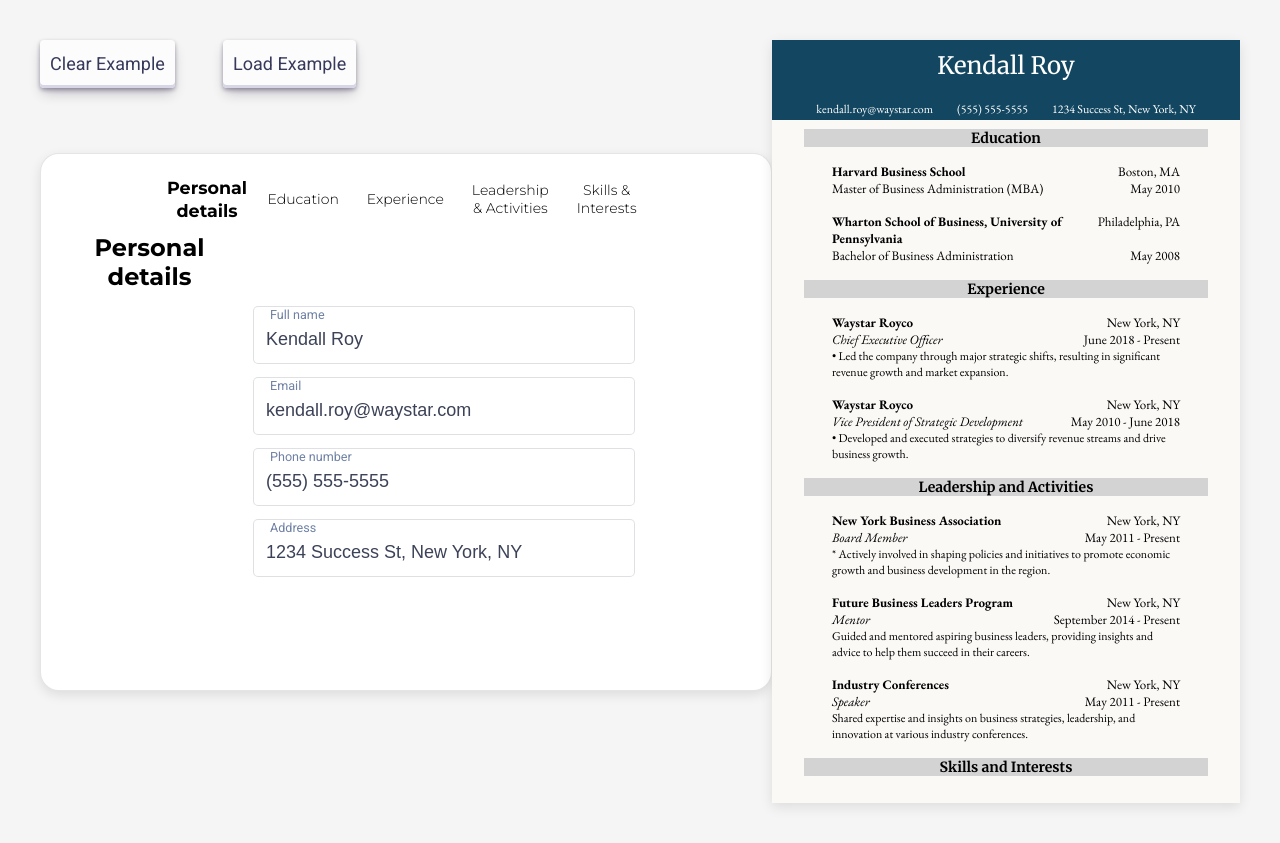
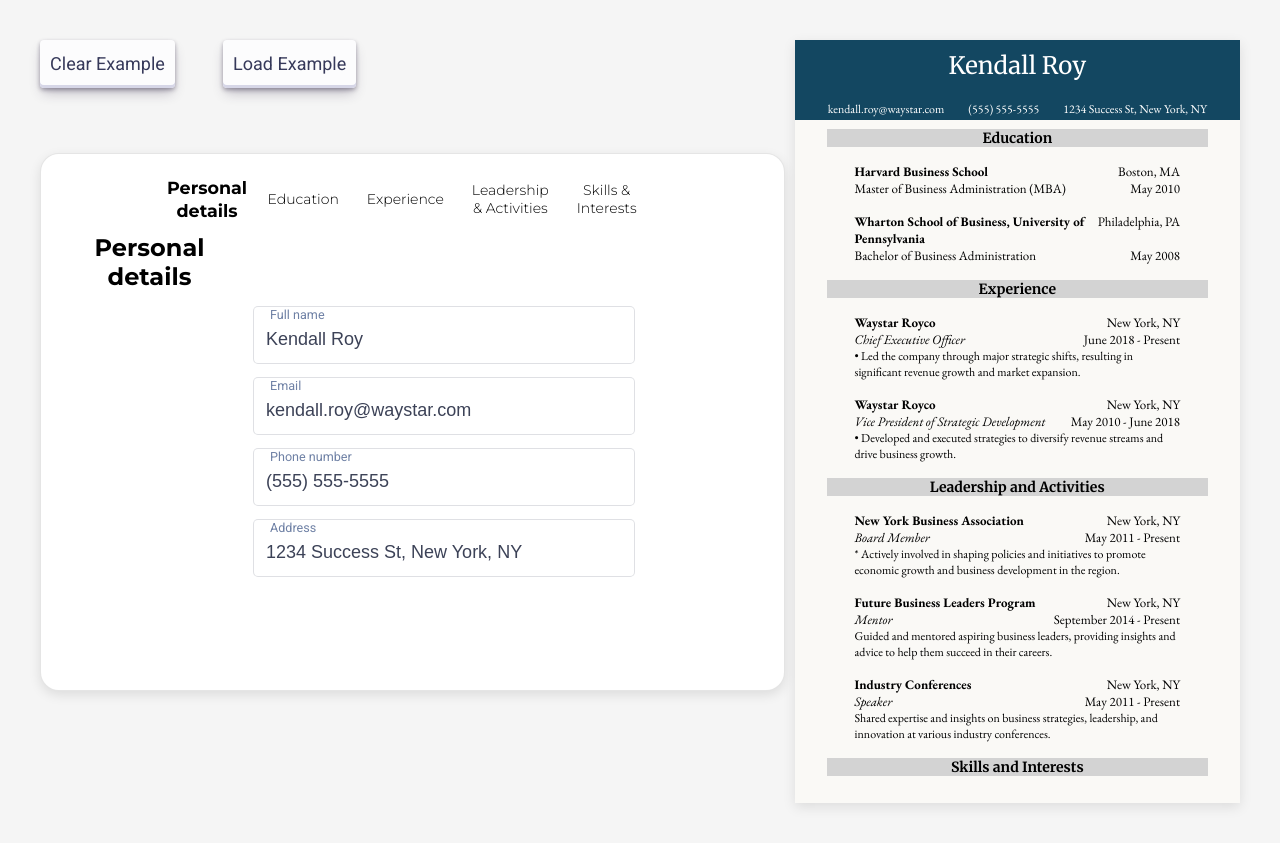
Before and after one commit to akcode2/Resume-Builder, a React (Vite) app: page / in a window 1280 px wide. Built offline with nearby package versions, Linux system fonts and the light colour scheme.

Commit message:
Fix margin on form-controls

```diff
--- a/src/App.css
+++ b/src/App.css
@@ -24,11 +24,12 @@
 
 
 #formControls {
-  width: 750px;
+  width: 850px;
   height: 496px;
   border: 1px solid rgba(0, 0, 0, 0.1);
   background-color: white;
   margin: auto;
+  margin-right: 10px;
   border-radius: 19px;
   display: grid;
   grid-template-rows: 40px 1fr;
```
